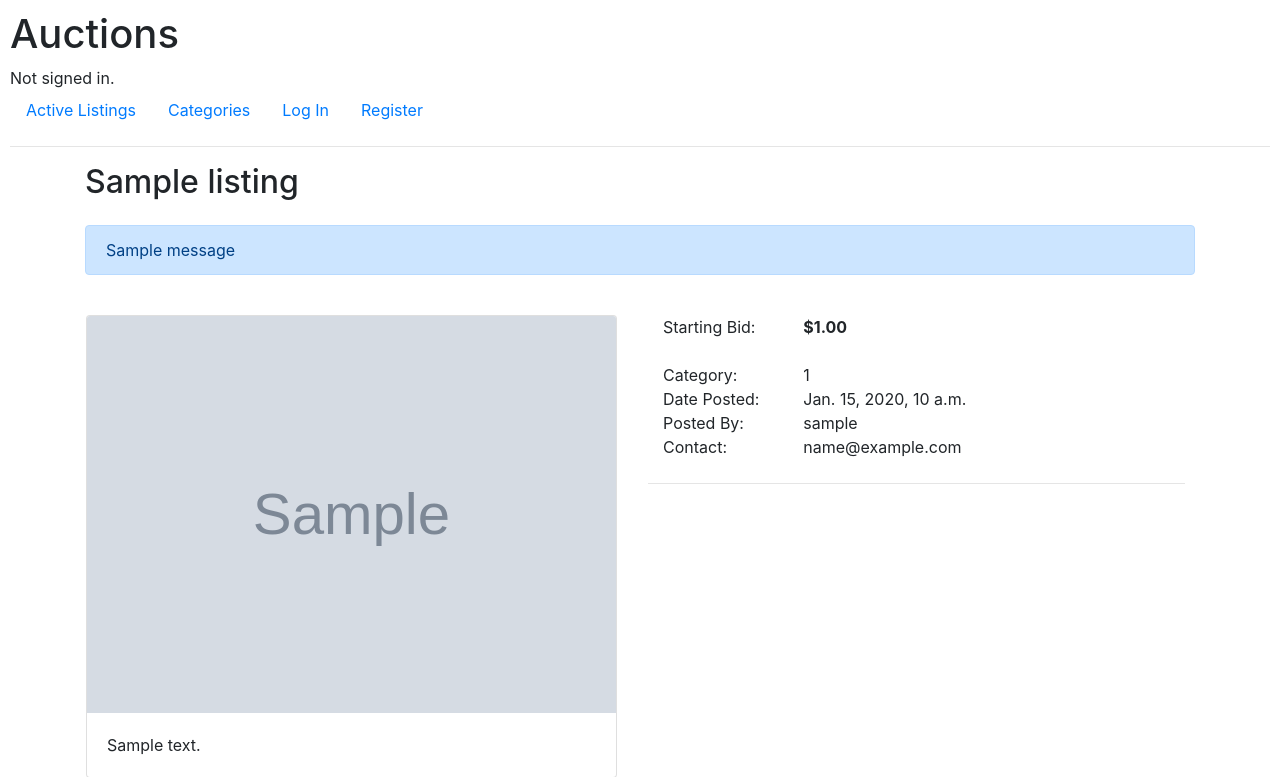
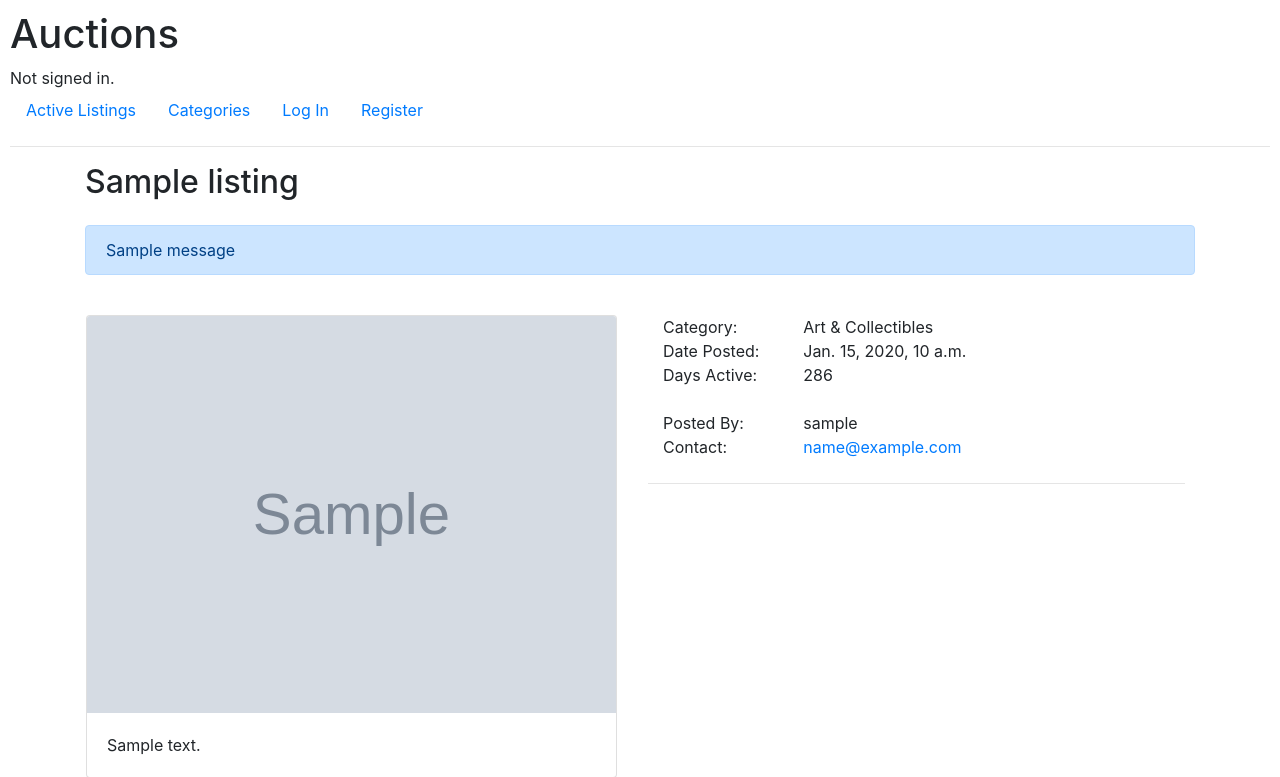
Before and after one commit to NHopewell/cs50-web-programming-with-python-and-javascript, a Django app: a page that uses week_4_SQL_Models_Migrations/commerce/auctions/templates/auctions/listing.html in a window 1280 px wide. Shown: the top 777 px of the page. Run offline with Django 3.2, Linux system fonts and the light colour scheme; tables that the repository leaves empty hold one stand-in row (values such as "Sample post"); grey boxes marked "Sample" are stand-in pictures; one stand-in notice (Sample message) is shown; some libraries are stand-ins or nearby versions.

Commit message:
improves front end

```diff
--- a/week_4_SQL_Models_Migrations/commerce/auctions/helpers.py
+++ b/week_4_SQL_Models_Migrations/commerce/auctions/helpers.py
@@ -1,4 +1,23 @@
+import datetime
+
 from .models import User, Listing, Watchlist, CATEGORY_CHOICES
+
+def get_diff_days(date):
+
+    date_format = "%Y-%m-%d"
+    date_one = datetime.datetime.strptime(str(date).split()[0], date_format)
+    date_two = datetime.datetime.strptime(str(datetime.date.today()), date_format)
+
+    delta_days = (date_two - date_one).days
+
+    return delta_days
+
+
+def map_category(category, choices=CATEGORY_CHOICES):
+
+   for (k,v) in choices:
+       if k == category:
+           return v
 
 def all_categories(Listing):
 
--- a/week_4_SQL_Models_Migrations/commerce/auctions/templates/auctions/listing.html
+++ b/week_4_SQL_Models_Migrations/commerce/auctions/templates/auctions/listing.html
@@ -26,25 +26,25 @@
         <div class="col p-2">
 
             <div class="container mb-4">
-                <div class="row mb-4">
-                  <div class="col">Starting Bid:</div>
-                  <div class="col-9"><strong>${{ listing.starting_bid }}</strong></div>
-                </div>
                 <div class="row">
                     <div class="col">Category:</div>
-                    <div class="col-9">{{ listing.category }}</div>
+                    <div class="col-9">{{ category }}</div>
                   </div>
                 <div class="row">
                     <div class="col">Date Posted:</div>
                     <div class="col-9">{{ listing.date_posted }}</div>
                   </div>
                   <div class="row">
+                    <div class="col">Days Active:</div>
+                    <div class="col-9">{{ days_active }}</div>
+                  </div>
+                  <div class="row mt-4">
                     <div class="col">Posted By:</div>
                     <div class="col-9">{{owner.username}}</div>
                   </div>
                   <div class="row">
                     <div class="col">Contact:</div>
-                    <div class="col-9">{{owner.email}}</div>
+                    <div class="col-9"><a href="mailto:{{owner.email}}">{{owner.email}}</a></div>
                   </div>
               </div>
 
@@ -57,18 +57,30 @@
 
             </div>
             {% elif request.user.is_authenticated %}
-            <div class="container mt-4">
+
+
+            <div class="col p-2">
+
+                <div class="container mb-4">
+                    <div class="row">
+                        <div class="col">Starting Bid:</div>
+                        <div class="col-9"><strong>${{ listing.starting_bid }}</strong></div>
+                    </div>
+                    <div class="row mb-4">
+                        <div class="col">Top bid:</div>
+                        <div class="col-9"><strong style="font-size: 125%">$PLACE HOLDER</strong></div>
+                    </div>
+                </div>
+
 
                 <form class="form-inline mb-4" actions="{% url 'listing' listing.id %}" method="POST">
                     {% csrf_token %}
-                    <div class="form-group mb-2">
-                      <input type="text" readonly class="form-control-plaintext"  value="Top bid: $">
-                    </div>
                     <div class="form-group mx-sm-3 mb-2">
                       <input type="text" class="form-control" placeholder="0.00">
                     </div>
                     <button type="submit" class="btn btn-primary mb-2" name="submit-bid">Place bid</button>
                   </form>
+                <div class="container">
                     <form actions="{% url 'listing' listing.id %}" method="POST">
                         {% csrf_token %}
                         {% if on_watchlist %}
@@ -87,6 +99,8 @@
                             </div>
                         {% endif %}
                     </form>
+
+                </div>
             </div>
             {% endif %}
         </div>
--- a/week_4_SQL_Models_Migrations/commerce/auctions/views.py
+++ b/week_4_SQL_Models_Migrations/commerce/auctions/views.py
@@ -8,7 +8,9 @@ from django.urls import reverse
 
 from .models import User, Listing, Watchlist, CATEGORY_CHOICES
 from .forms import NewListingForm
-from .helpers import get_listings_by_category, all_categories
+from .helpers import (
+    get_listings_by_category, all_categories, map_category, get_diff_days
+)
 
 
 def index(request):
@@ -85,12 +87,16 @@ def listing(request, listing_id):
             Watchlist.objects.filter(listing_id=listing_id, user_id=request.user.id).delete()
             listing = Listing.objects.get(pk=listing_id)
             owner = User.objects.get(pk=listing.owner_id)
+            category = map_category(listing.category)
+            days_active = get_diff_days(listing.date_posted)
 
             messages.success(request, 'Removed from watchlist.')
 
             return render(request, "auctions/listing.html", {
                 "listing": listing,
                 "owner": owner,
+                "category": category,
+                "days_active": days_active,
                 "on_watchlist": False
             })
     elif request.method == 'POST' and 'submit-bid' in request.POST:
@@ -98,6 +104,8 @@ def listing(request, listing_id):
     else:
         listing = Listing.objects.get(pk=listing_id)
         owner = User.objects.get(pk=listing.owner_id)
+        category = map_category(listing.category)
+        days_active = get_diff_days(listing.date_posted)
         watchlist = Watchlist.objects.filter(listing_id=listing_id, user_id=request.user.id)
 
         if watchlist:
@@ -108,6 +116,8 @@ def listing(request, listing_id):
         return render(request, "auctions/listing.html", {
             "listing": listing,
             "owner": owner,
+            "category": category,
+            "days_active": days_active,
             "on_watchlist": on_watchlist
         })
 
```
Lines whose indentation alone changed are shown as unchanged.
